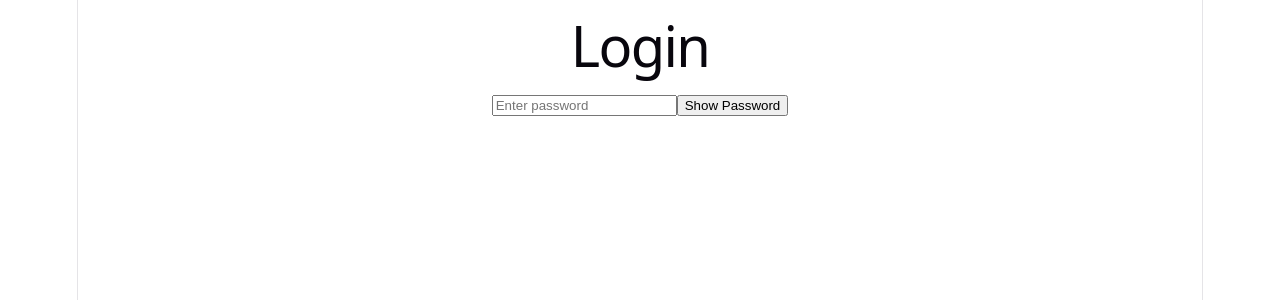
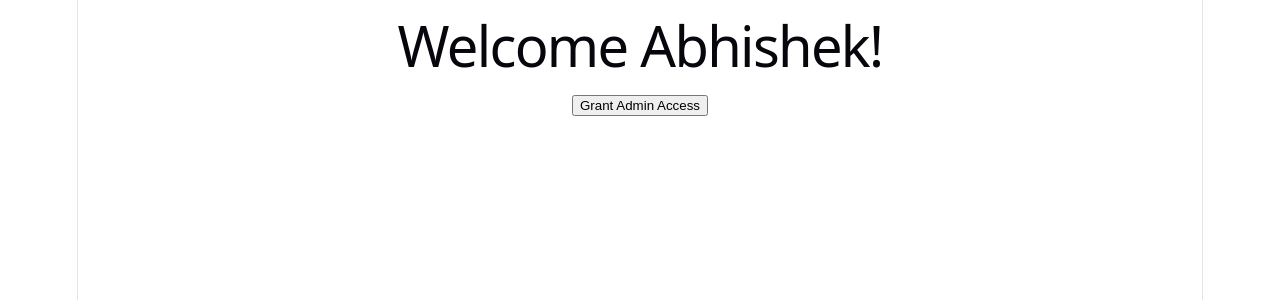
Before and after one commit to abhicism/react-codes, a React (Vite) app: page / in a window 1280 px wide. Shown: the top 300 px of the page. Built offline with nearby package versions, Linux system fonts and the light colour scheme.

Commit message:
feat: add dynamic admin toggle with adaptive UI

```diff
--- a/src/App.tsx
+++ b/src/App.tsx
@@ -1,40 +1,32 @@
-// Imports React's useState hook for storing component data.
-import { useState } from "react";
+import React, { useState } from 'react';
 
-// Defines the main application component.
 function App() {
-    // Stores whether the password is visible and provides a function to update it.
-    const [showPassword, setShowPassword] = useState(false);
+  // Define a state variable called isAdmin and a function to update it
+  const [isAdmin, setIsAdmin] = useState(false);
 
-    // Toggles the password visibility between hidden and visible.
-    function togglePassword() {
-        // Updates the visibility state to the opposite of its current value.
-        setShowPassword(!showPassword);
+  // Toggle function
+  function toggleAdmin() {
+    setIsAdmin(!isAdmin);
   }
 
-    // Returns the user interface displayed by this component.
   return (
-        // Wraps all login form elements in one container.
     <div>
-            {/* Displays the page heading. */}
-            <h1>Login</h1>
+      {/* Render a heading that adapts to admin state */}
+      <h1>
+        {isAdmin ? "Welcome Admin Abhishek!" : "Welcome Abhishek!"}
+      </h1>
 
-            {/* Lets the user enter a password. */}
-            <input
-                // Shows plain text when visible; otherwise masks the password.
-                type={showPassword ? "text" : "password"}
-                // Shows helper text before the user types a password.
-                placeholder="Enter password"
-            />
+      {/* Conditionally render a paragraph if isAdmin is true */}
+      {isAdmin && (
+        <p>You have Admin Access</p>
+      )}
 
-            {/* Runs togglePassword when the user clicks this button. */}
-            <button onClick={togglePassword}>
-                {/* Changes the button label based on password visibility. */}
-                {showPassword ? "Hide Password" : "Show Password"}
+      {/* Render a button that toggles the value of isAdmin when clicked */}
+      <button onClick={toggleAdmin}>
+        {isAdmin ? "Revoke Admin Access" : "Grant Admin Access"}
       </button>
     </div>
   );
 }
 
-// Makes the App component available for use in other files.
 export default App;
```
Lines whose indentation alone changed are shown as unchanged.
